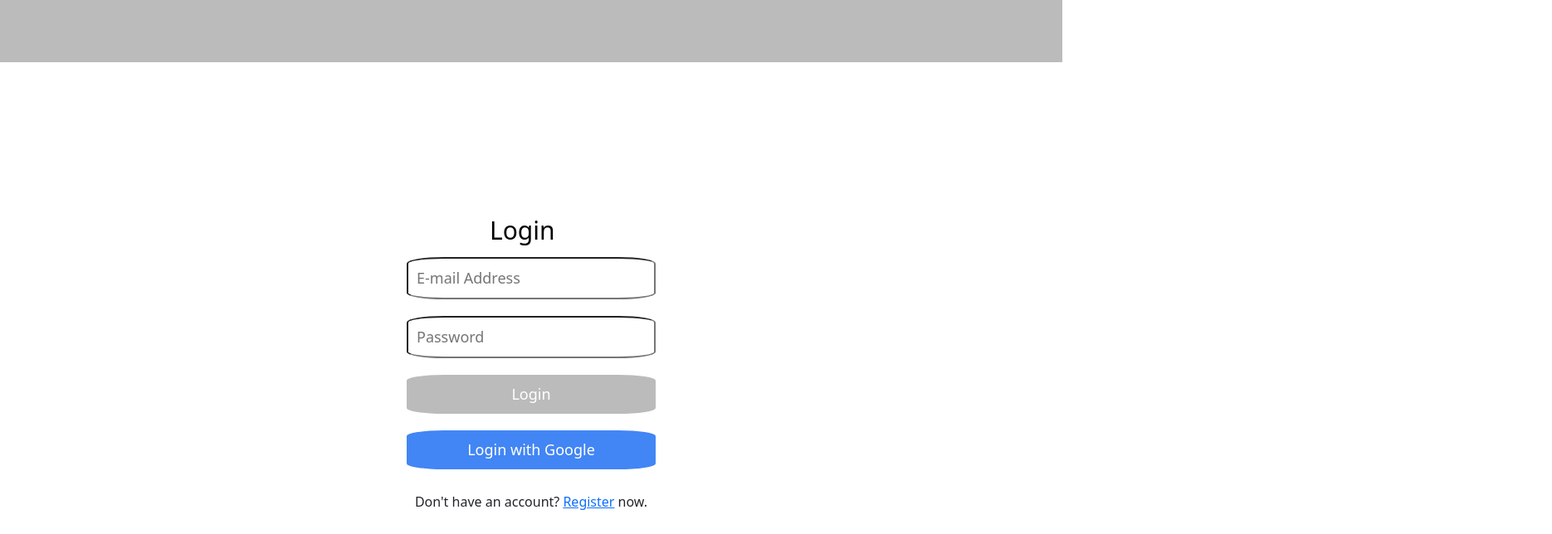
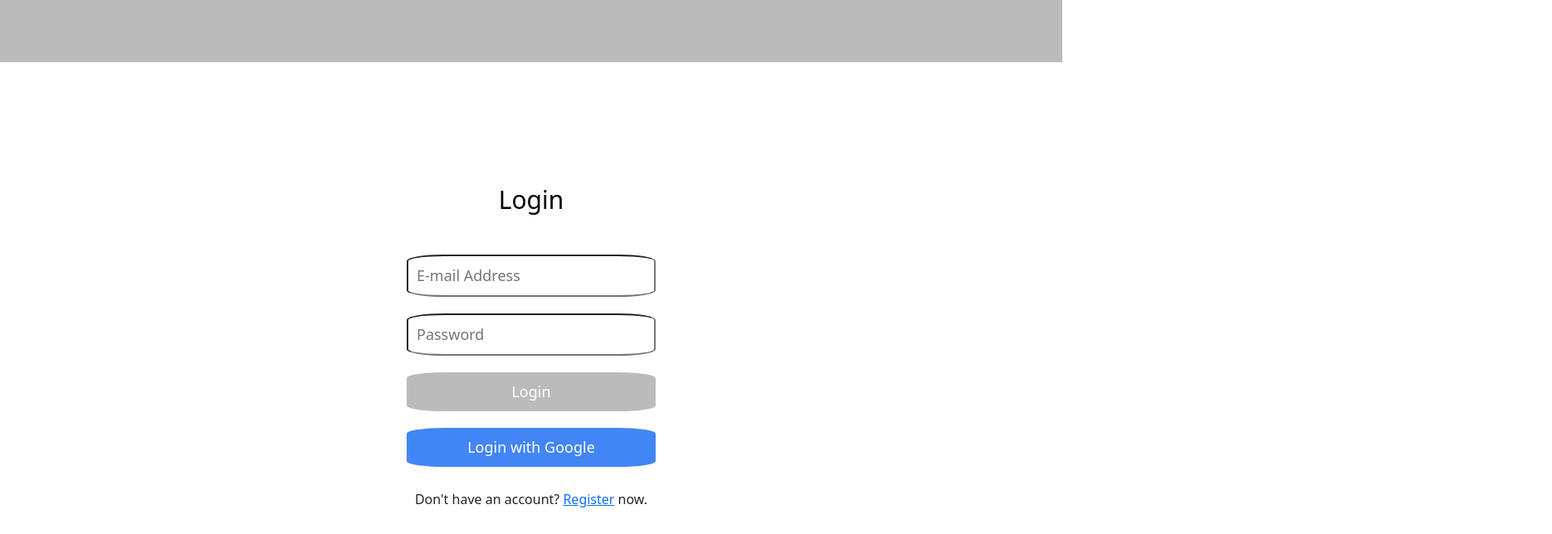
Before and after one commit to Git-s-Greatest/ClassComet, a React (Create React App) app in the folder ClassComet/mern/client/: page /login in a window 1280 px wide. Shown: the top 644 px of the page at 83% size, 1870 px wide, since content can reach past the window. Built offline with nearby package versions, Linux system fonts and the light colour scheme; no server answers.

Commit message:
CSS styling fixture for register and login pages

```diff
--- a/ClassComet/mern/client/src/login.css
+++ b/ClassComet/mern/client/src/login.css
@@ -14,16 +14,14 @@
 .register-title{
     color: black;
 	position: relative;
-	left: 590px;
-	top: 180px;
+	padding-bottom: 40px;
     font-size: 30px;
 }
 
 .login-title{
     color: black;
 	position: relative;
-	left: 590px;
-	top: 180px;
+    padding-bottom: 40px;
     font-size: 30px;
 }
 
--- a/ClassComet/mern/client/src/login.js
+++ b/ClassComet/mern/client/src/login.js
@@ -18,9 +18,9 @@ function Login() {
   return (
       <>
     <div className="navbar"></div>
-    <div className="login-title">Login</div>
     <div className="login">
       <div className="login__container">
+      <h1 class="login-title">Login</h1>
         <input
           type="text"
           className="login__textBox"
--- a/ClassComet/mern/client/src/register.js
+++ b/ClassComet/mern/client/src/register.js
@@ -19,9 +19,9 @@ function Register() {
     return (
         <>
       <div className="navbar"></div>
-      <div className="register-title">Sign Up</div>
       <div className="login">
         <div className="login__container">
+        <div className="register-title">Sign Up</div>
             <input
                 type="text"
                 className="namebox"
```
